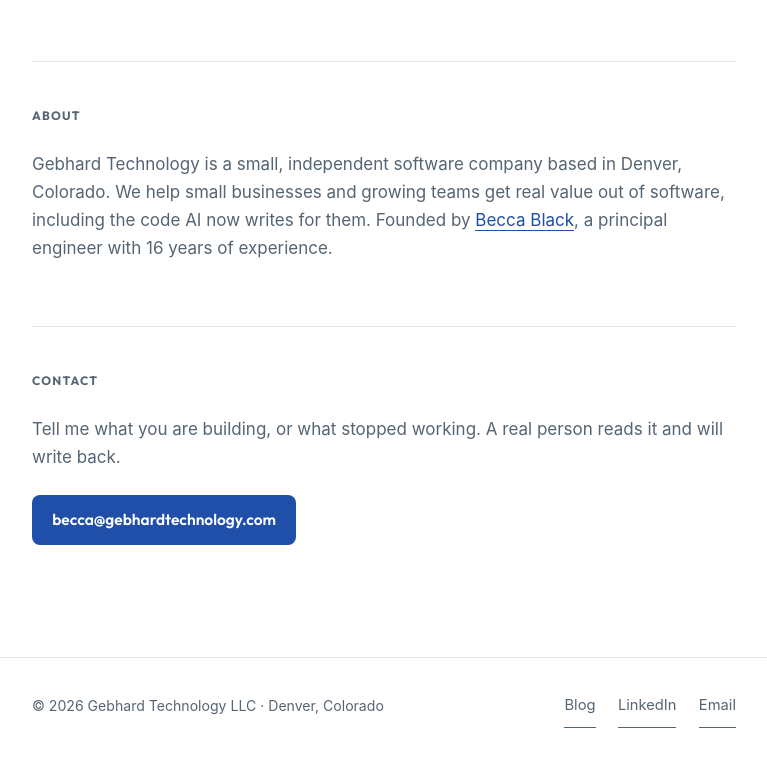
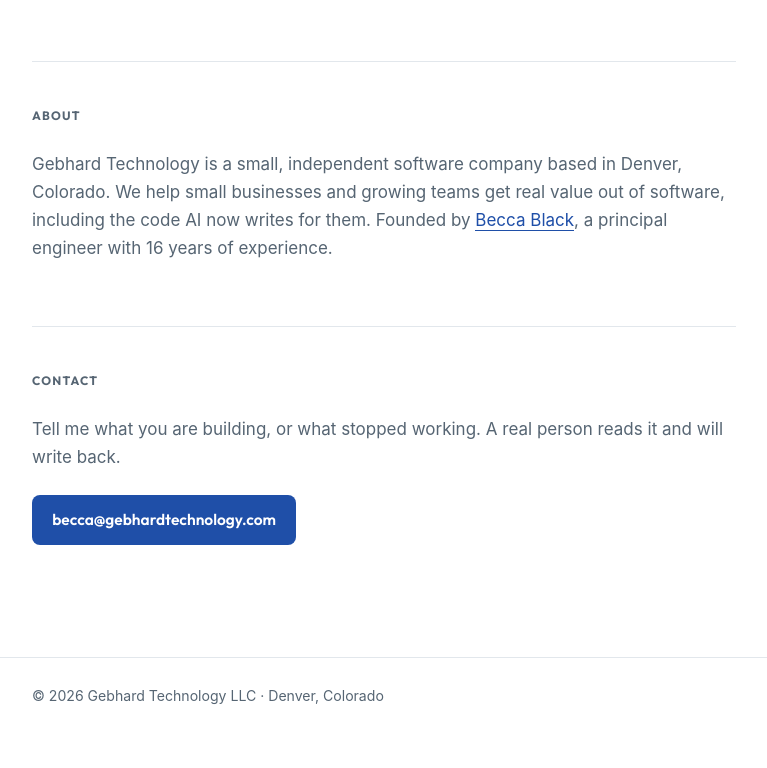
Before and after one commit to gebhard-technology/site, a plain HTML site: page index.html in a window 1280 px wide. Shown: the part 1397-2165 px from the top of the page, without its empty margins (256-1023 px from the left). After the commit the page ends 2144 px from the top, so only its background shows below. Drawn offline with Linux system fonts and the light colour scheme.

Commit message:
Drop the footer nav from the main page
Blog, LinkedIn and Email at the bottom repeated what the header and
the Contact section already offer. The footer is now just the legal
line.

Co-Authored-By: Claude Opus 5 <noreply@anthropic.com>

```diff
--- a/index.html
+++ b/index.html
@@ -116,11 +116,6 @@
 <footer class="site-footer">
   <div class="bar">
     <span class="legal">&copy; 2026 Gebhard Technology LLC &middot; Denver, Colorado</span>
-    <nav class="site-nav" aria-label="Footer">
-      <a href="blog/index.html">Blog</a>
-      <a href="https://www.linkedin.com/company/gebhard-technology">LinkedIn</a>
-      <a href="mailto:becca@gebhardtechnology.com">Email</a>
-    </nav>
   </div>
 </footer>
 </body>
```
